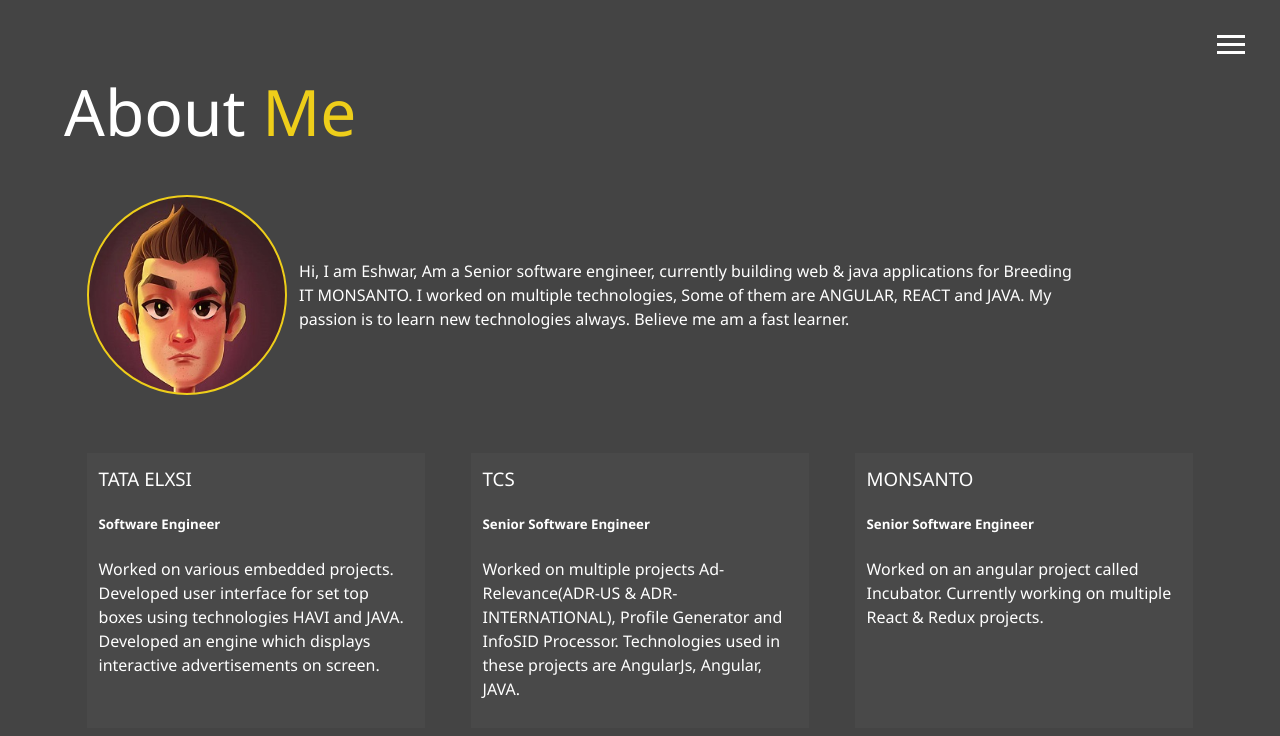
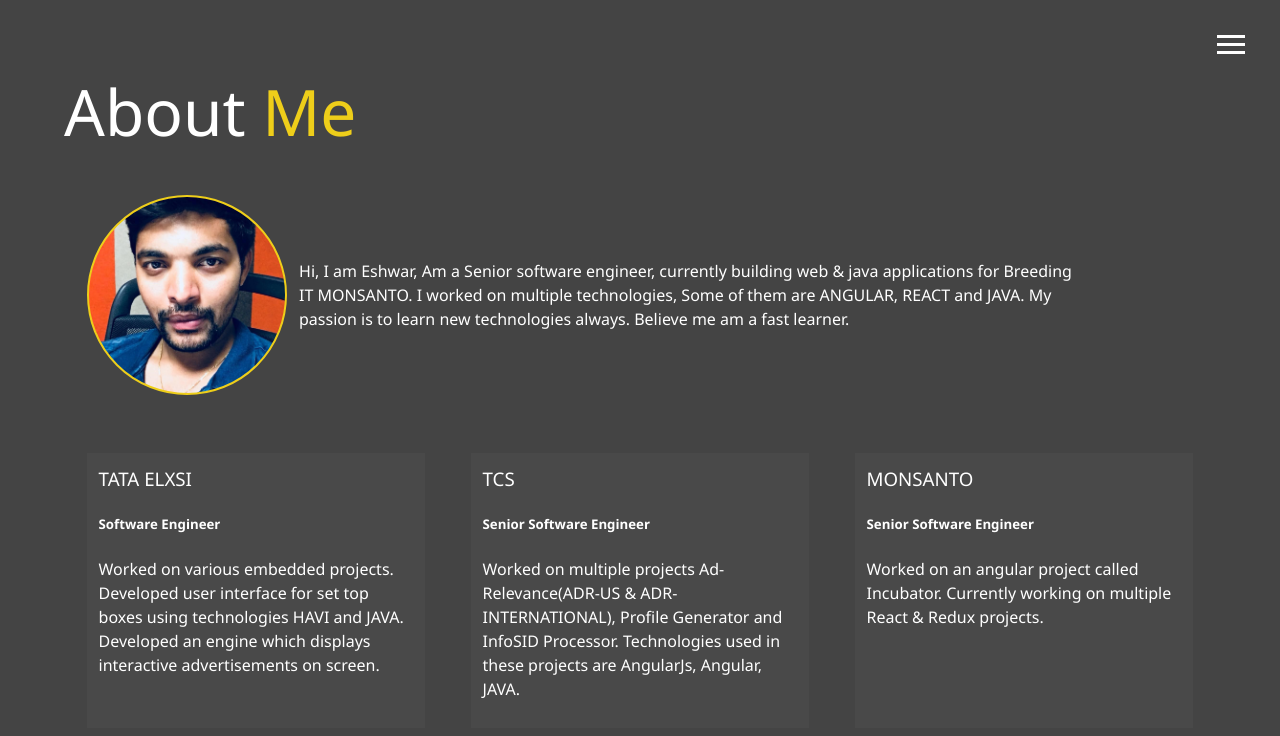
Before and after one commit to EshwaraSrinivas/portfolio, an Angular app: page /about in a window 1280 px wide. Shown: the top 736 px of the page. Built offline with nearby package versions, Linux system fonts and the light colour scheme.

Commit message:
updated profile picture

```diff
--- a/src/app/components/about/about.component.scss
+++ b/src/app/components/about/about.component.scss
@@ -15,7 +15,7 @@
             width: 200px;
             height: 200px;
             border-radius: 50%;
-            background: url(../../../images/portrait.jpg);
+            background: url(../../../images/profile.jpg);
             background-size: cover;
             border: 2px solid $secondary-color;
             margin: 12px 12px 12px 0px
--- a/src/app/components/header/header.component.scss
+++ b/src/app/components/header/header.component.scss
@@ -87,7 +87,7 @@
             width: 250px;
             height: 250px;
             border-radius: 50%;
-            background: url(../../../images/portrait.jpg);
+            background: url(../../../images/profile.jpg);
             background-size: cover;
             border: 2px solid $secondary-color;
         }
--- a/src/app/components/home/home.component.html
+++ b/src/app/components/home/home.component.html
@@ -18,7 +18,7 @@
         <a target="_blank"  href="https://github.com/EshwaraSrinivas/">
             <i class="fab fa-github fa-2x"></i>
         </a>
-        <a target="_blank"  href="/assets/Eshwar_Resume.pdf" download>
+        <a target="_blank"  href="/portfolio/assets/Eshwar_Resume.pdf" download>
             <i class="fa fa-download fa-2x"></i>
         </a>
     </div>
```
Also changed, not shown: src/images/portrait.jpg (deleted), src/images/profile.jpg (added).
